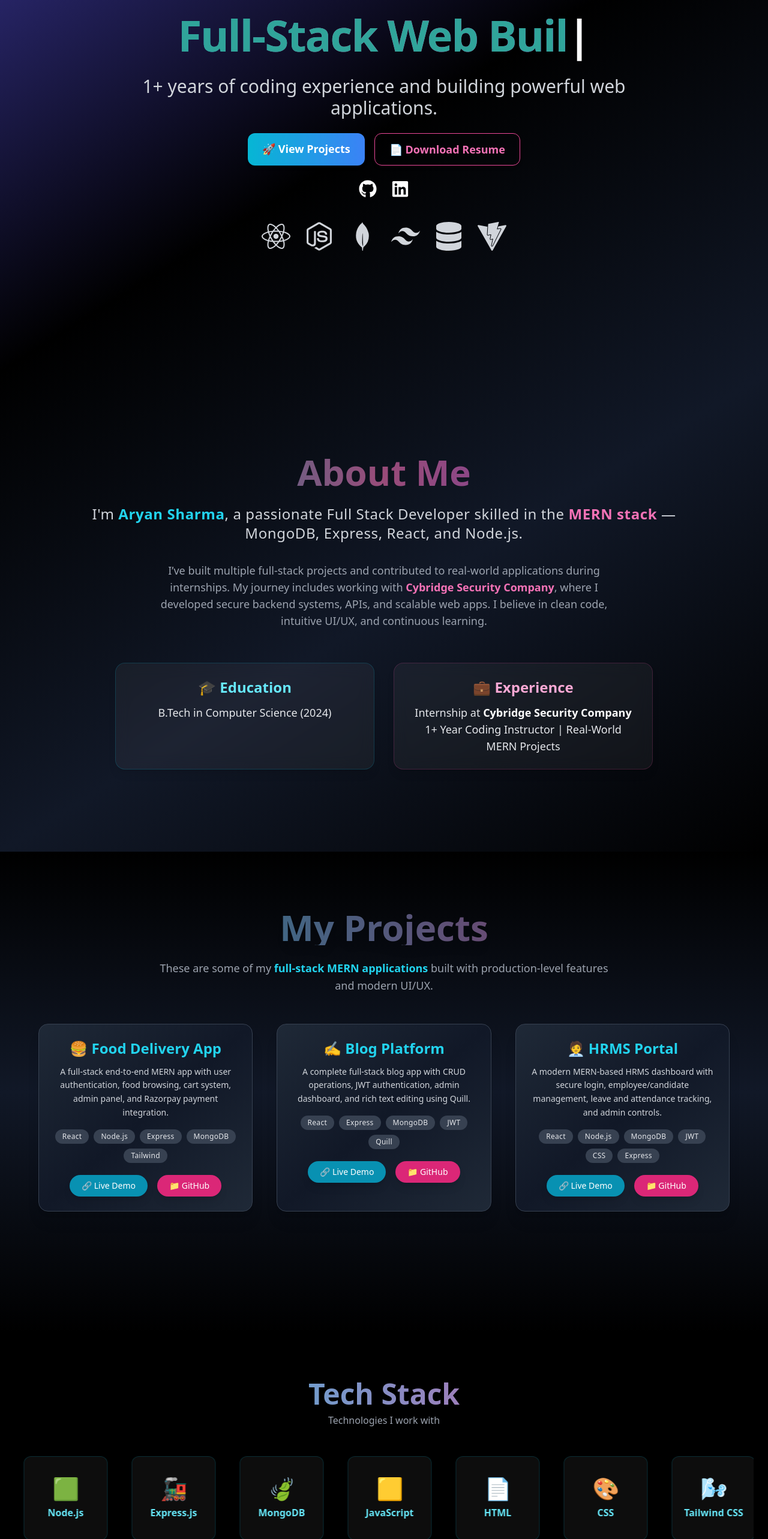
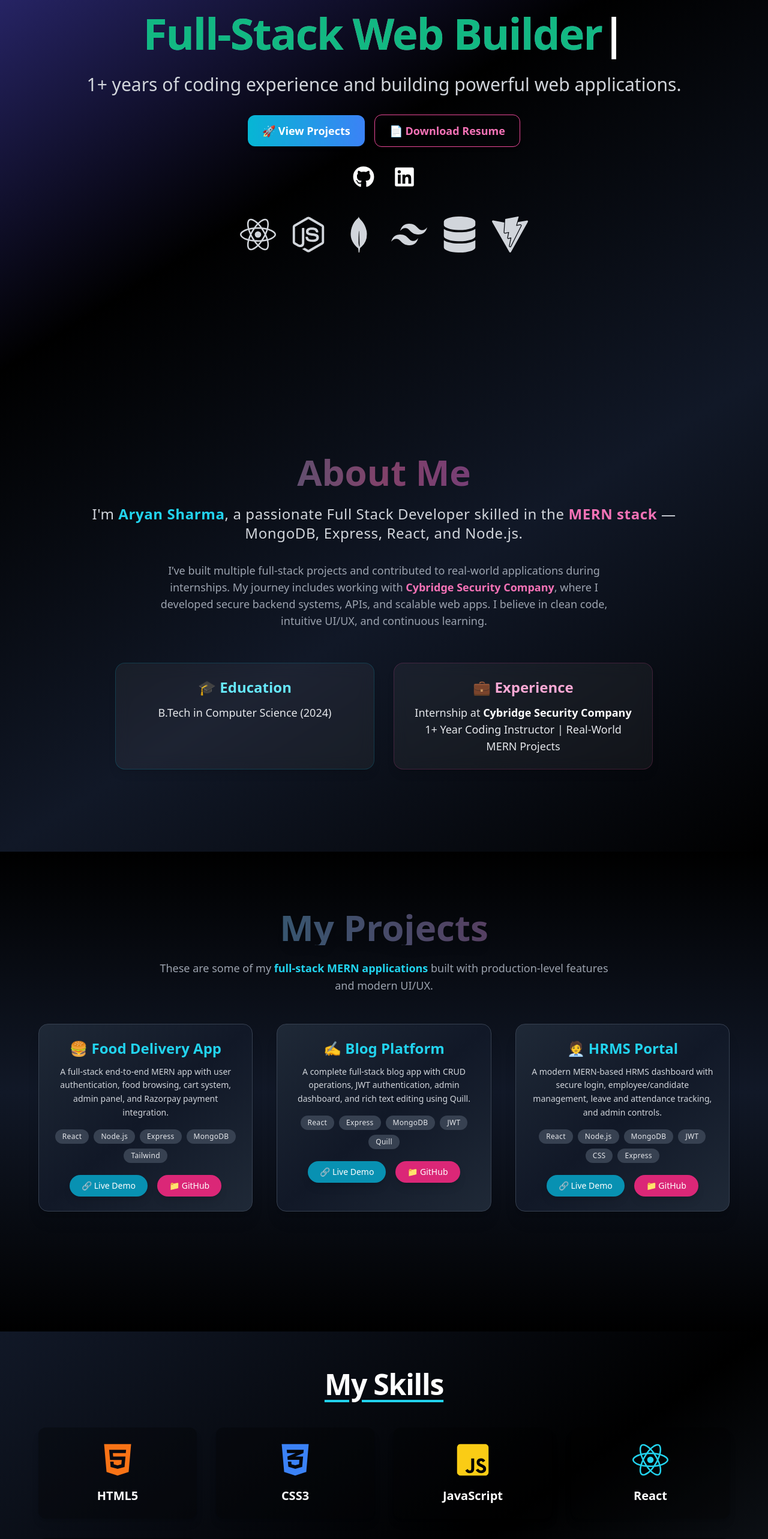
Before and after one commit to Aryansharma-aryan/my-portfolio, a React (Vite) app: page / in a window 1280 px wide. Shown: the part 180-2746 px from the top of the page at 60% size. Built offline with nearby package versions, Linux system fonts and the light colour scheme.

Commit message:
Updated Home and Navbar UI with gradient styles and mobile improvements

```diff
--- a/src/App.jsx
+++ b/src/App.jsx
@@ -10,6 +10,8 @@ import Contact from './pages/contact';
 import Footer from './pages/Footer';
 import Education from './pages/Education';
 import Experience from './pages/Experiance';
+import Skills from './pages/Skills';
+
 
 
 const App = () => {
@@ -25,6 +27,7 @@ const App = () => {
                 <Home />
                 <About />
                 <Projects />
+                <Skills/>
                 <TechStack />
                 <Experience/>
 
--- a/src/index.css
+++ b/src/index.css
@@ -13,7 +13,7 @@
 }
 
 .animate-marquee {
-  animation: marquee 25s linear infinite;
+  animation: marquee 10s linear infinite;
 }
 @keyframes textGlow {
   0%, 100% {
--- a/src/pages/Home.jsx
+++ b/src/pages/Home.jsx
@@ -27,11 +27,11 @@ export default function Home() {
   }, []);
 
   return (
-    <section className="min-h-screen bg-gradient-to-br from-indigo-900 via-black to-gray-900 flex items-center justify-center px-6 py-20">
-      <div className="max-w-4xl w-full text-center text-white animate-fadeIn">
+    <section className="min-h-screen bg-gradient-to-br from-indigo-900 via-black to-gray-900 flex items-center justify-center px-4 sm:px-6 py-16 sm:py-20">
+      <div className="max-w-5xl w-full text-center text-white animate-fadeIn space-y-8">
 
         {/* Header with Typing */}
-        <h1 className="text-4xl sm:text-6xl md:text-7xl font-extrabold mb-8 tracking-tight">
+        <h1 className="text-3xl sm:text-5xl md:text-6xl lg:text-7xl font-extrabold tracking-tight leading-snug">
           <span
             ref={typedRef}
             className="bg-gradient-to-r from-cyan-400 via-pink-500 to-purple-500 bg-clip-text text-transparent animate-colorChange"
@@ -39,15 +39,15 @@ export default function Home() {
         </h1>
 
         {/* Experience Counter */}
-        <p className="text-xl sm:text-2xl md:text-3xl text-gray-300 mb-6 font-medium">
+        <p className="text-lg sm:text-xl md:text-2xl lg:text-3xl text-gray-300 font-medium">
           <CountUp end={1} duration={3} />+ years of coding experience and building powerful web applications.
         </p>
 
         {/* Buttons */}
-        <div className="flex flex-col sm:flex-row justify-center gap-4 mb-6">
+        <div className="flex flex-col sm:flex-row justify-center items-center gap-4">
           <Link
             to="/projects"
-            className="px-6 py-3 bg-gradient-to-r from-cyan-500 to-blue-500 text-white text-lg font-semibold rounded-xl shadow-md hover:scale-105 hover:shadow-cyan-400/40 transition-all duration-300"
+            className="w-full sm:w-auto text-center px-6 py-3 bg-gradient-to-r from-cyan-500 to-blue-500 text-white text-lg font-semibold rounded-xl shadow-md hover:scale-105 hover:shadow-cyan-400/40 transition-all duration-300"
           >
             🚀 View Projects
           </Link>
@@ -56,30 +56,40 @@ export default function Home() {
             href="/resume.pdf"
             target="_blank"
             rel="noopener noreferrer"
-            className="px-6 py-3 border border-pink-500 text-pink-400 text-lg font-semibold rounded-xl hover:bg-pink-500 hover:text-white shadow-md hover:shadow-pink-400/40 transition-all duration-300"
+            className="w-full sm:w-auto text-center px-6 py-3 border border-pink-500 text-pink-400 text-lg font-semibold rounded-xl hover:bg-pink-500 hover:text-white shadow-md hover:shadow-pink-400/40 transition-all duration-300"
           >
             📄 Download Resume
           </a>
         </div>
 
         {/* Social Links */}
-        <div className="flex justify-center gap-6 mb-10 text-3xl">
-          <a href="https://github.com/Aryansharma-aryan/" target="_blank" rel="noreferrer" className="hover:text-cyan-400">
+        <div className="flex justify-center gap-8 text-3xl sm:text-4xl">
+          <a
+            href="https://github.com/Aryansharma-aryan/"
+            target="_blank"
+            rel="noreferrer"
+            className="hover:text-cyan-400 transition"
+          >
             <FaGithub />
           </a>
-          <a href="https://www.linkedin.com/in/aryan-sharma-3497662a5?utm_source=share&utm_campaign=share_via&utm_content=profile&utm_medium=android_app" target="_blank" rel="noreferrer" className="hover:text-blue-400">
+          <a
+            href="https://www.linkedin.com/in/aryan-sharma-3497662a5"
+            target="_blank"
+            rel="noreferrer"
+            className="hover:text-blue-400 transition"
+          >
             <FaLinkedin />
           </a>
         </div>
 
         {/* Tech Stack Icons */}
-        <div className="flex justify-center flex-wrap gap-6 text-5xl text-gray-300">
-          <FaReact className="hover:text-cyan-400 transition duration-300" />
-          <FaNodeJs className="hover:text-green-400 transition duration-300" />
-          <SiMongodb className="hover:text-green-500 transition duration-300" />
-          <SiTailwindcss className="hover:text-blue-300 transition duration-300" />
-          <FaDatabase className="hover:text-yellow-300 transition duration-300" />
-          <SiVite className="hover:text-purple-300 transition duration-300" />
+        <div className="flex flex-wrap justify-center gap-6 text-4xl sm:text-5xl md:text-6xl text-gray-300 pt-4">
+          <FaReact className="hover:text-cyan-400 transition-transform hover:scale-110" />
+          <FaNodeJs className="hover:text-green-400 transition-transform hover:scale-110" />
+          <SiMongodb className="hover:text-green-500 transition-transform hover:scale-110" />
+          <SiTailwindcss className="hover:text-blue-300 transition-transform hover:scale-110" />
+          <FaDatabase className="hover:text-yellow-300 transition-transform hover:scale-110" />
+          <SiVite className="hover:text-purple-300 transition-transform hover:scale-110" />
         </div>
       </div>
     </section>
--- a/src/pages/Navbar.jsx
+++ b/src/pages/Navbar.jsx
@@ -14,7 +14,10 @@ const Navbar = () => {
   return (
     <header className="bg-gradient-to-r from-[#1e1e62] to-[#1b0039] fixed top-0 left-0 w-full z-50">
       <div className="max-w-7xl mx-auto px-4 py-4 flex justify-between items-center">
-        <h1 className="text-2xl font-bold text-white">Aryan Sharma</h1>
+       <h1 className="text-2xl font-bold bg-gradient-to-r from-cyan-400 via-pink-500 to-purple-500 bg-clip-text text-transparent">
+  Aryan Sharma
+</h1>
+
 
         {/* Desktop Menu */}
         <nav className="hidden md:flex space-x-6">
--- /dev/null
+++ b/src/pages/Skills.jsx
@@ -0,0 +1,59 @@
+import {
+  FaHtml5,
+  FaCss3Alt,
+  FaJsSquare,
+  FaReact,
+  FaNodeJs,
+  FaGitAlt,
+  FaGithub,
+  FaDatabase,
+} from "react-icons/fa";
+import {
+  SiTailwindcss,
+  SiExpress,
+  SiMongodb,
+  SiVite,
+  SiRedux,
+  SiFirebase,
+} from "react-icons/si";
+
+export default function Skills() {
+  const skills = [
+    { name: "HTML5", icon: FaHtml5, color: "text-orange-500" },
+    { name: "CSS3", icon: FaCss3Alt, color: "text-blue-500" },
+    { name: "JavaScript", icon: FaJsSquare, color: "text-yellow-400" },
+    { name: "React", icon: FaReact, color: "text-cyan-400" },
+    { name: "Redux", icon: SiRedux, color: "text-purple-500" },
+    { name: "Node.js", icon: FaNodeJs, color: "text-green-500" },
+    { name: "Express", icon: SiExpress, color: "text-gray-400" },
+    { name: "MongoDB", icon: SiMongodb, color: "text-green-600" },
+    { name: "Firebase", icon: SiFirebase, color: "text-yellow-500" },
+    { name: "Tailwind CSS", icon: SiTailwindcss, color: "text-sky-400" },
+    { name: "Vite", icon: SiVite, color: "text-purple-400" },
+    { name: "Git", icon: FaGitAlt, color: "text-red-500" },
+    { name: "GitHub", icon: FaGithub, color: "text-white" },
+    { name: "Database", icon: FaDatabase, color: "text-yellow-400" },
+  ];
+
+  return (
+    <section className="min-h-screen py-16 px-4 bg-gradient-to-br from-gray-900 via-black to-gray-800 text-white">
+      <div className="max-w-6xl mx-auto text-center">
+        <h2 className="text-4xl sm:text-5xl font-extrabold mb-12 tracking-tight underline underline-offset-8 decoration-cyan-400">
+          My Skills
+        </h2>
+
+        <div className="grid grid-cols-2 sm:grid-cols-3 md:grid-cols-4 gap-8">
+          {skills.map(({ name, icon: Icon, color }, i) => (
+            <div
+              key={i}
+              className="flex flex-col items-center justify-center gap-4 p-6 bg-black bg-opacity-30 rounded-xl shadow-lg hover:scale-110 hover:shadow-cyan-400/40 transition-all duration-300"
+            >
+              <Icon className={`text-6xl ${color}`} />
+              <p className="text-lg sm:text-xl font-semibold">{name}</p>
+            </div>
+          ))}
+        </div>
+      </div>
+    </section>
+  );
+}
```
